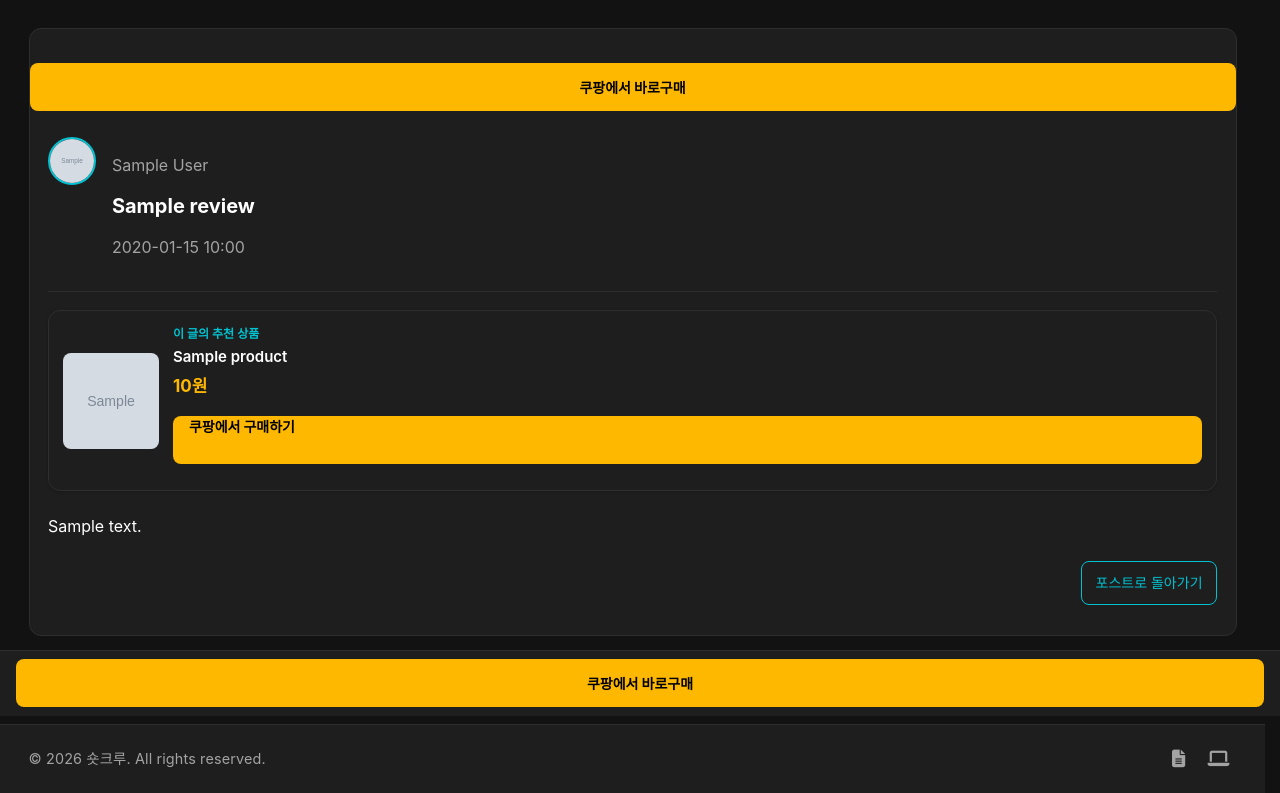
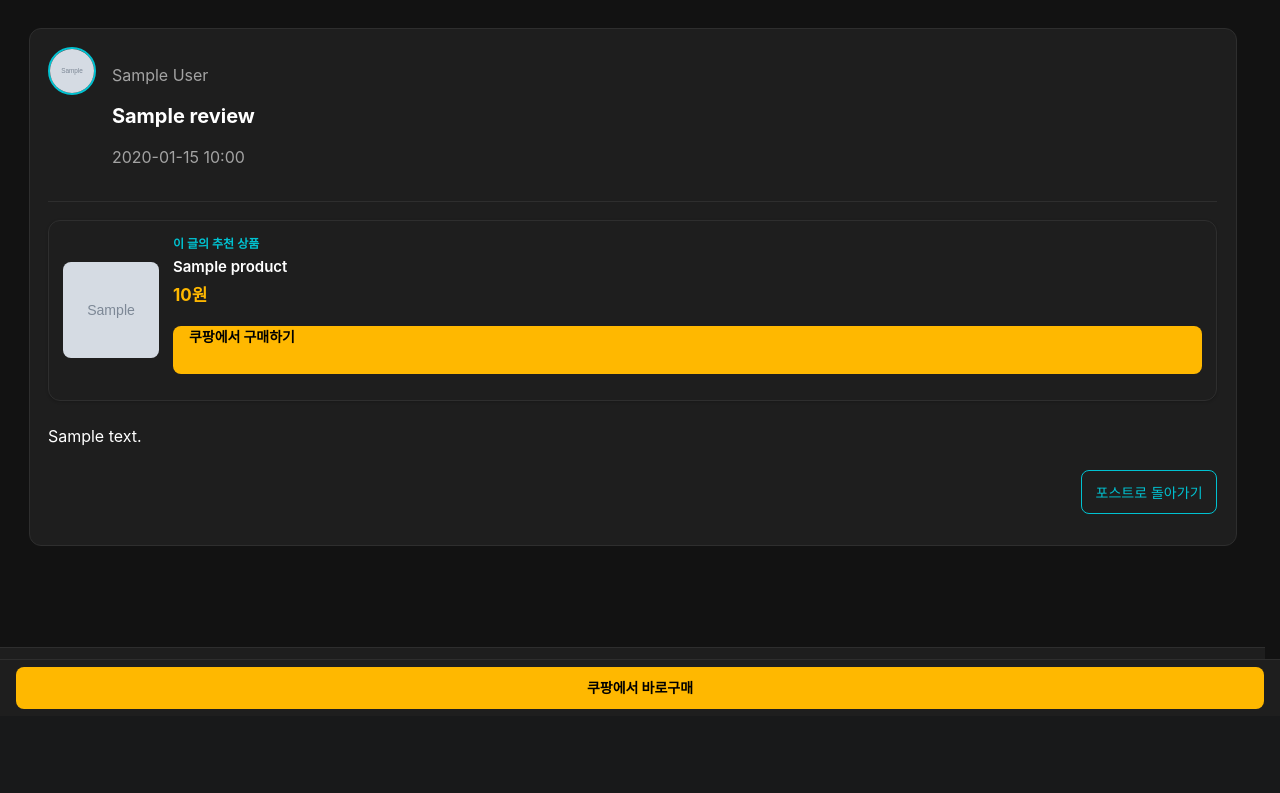
Before and after one commit to sswik/shortcrew, a FastAPI app: page /sample/review/1 in a window 1280 px wide. Shown: the part 84-877 px from the top of the page. After the commit the page ends 793 px from the top, so only its background shows below. Run offline with FastAPI, Linux system fonts and the light colour scheme; tables that the repository leaves empty hold one stand-in row (values such as "Sample post"); grey boxes marked "Sample" are stand-in pictures; some web fonts are replaced.

Commit message:
fix(review-detail): 상단 중복 구매버튼 제거 + 스티키 도크 버튼 축소 + 하단 여백 정리
- 맨 위 detail-article__cta-wrap 제거(스티키 도크와 중복).
- 스티키 구매버튼 min-height 48→42, font 14.
- page-body 하단 패딩 5.5→4rem, 죽은 cta-wrap CSS 정리.

Co-Authored-By: Claude Opus 4.8 <noreply@anthropic.com>

```diff
--- a/app/client/templates/review_detail.html
+++ b/app/client/templates/review_detail.html
@@ -6,12 +6,6 @@
 
 {% block content %}
 <article class="detail-article detail-article--review">
-    {% if buy_url %}
-    <p class="detail-article__cta-wrap">
-        <a class="btn btn-purchase-wide" href="{{ buy_url }}" target="_blank" rel="noopener" data-track-click
-           data-influencer="{{ influencer.name_slug }}" {% if review.product_id %}data-product-id="{{ review.product_id }}"{% endif %} data-product-name="{{ (review.product.title if review.product else (review.sheet_product_title or review.title)) | e }}" data-review-id="{{ review.id }}">쿠팡에서 바로구매</a>
-    </p>
-    {% endif %}
     <div class="detail-header">
         <img class="avatar" src="{{ influencer.profile_image }}" alt="{{ influencer.display_name }}">
         <div>
--- a/static/css/style.css
+++ b/static/css/style.css
@@ -773,17 +773,7 @@ a {
 }
 
 .page--review-detail .page-body {
-    padding-bottom: calc(5.5rem + env(safe-area-inset-bottom, 0px));
-}
-
-.detail-article--review .detail-article__cta-wrap {
-    margin-left: calc(-1 * 0.85rem);
-    margin-right: calc(-1 * 0.85rem);
-}
-
-.detail-article--review .detail-article__cta-wrap .btn-purchase-wide {
-    margin-top: 0;
-    margin-bottom: 0.65rem;
+    padding-bottom: calc(4rem + env(safe-area-inset-bottom, 0px));
 }
 
 .detail-article__footer-row {
@@ -807,20 +797,13 @@ a {
     text-decoration: none;
 }
 
-@media (min-width: 721px) {
-    .detail-article--review .detail-article__cta-wrap {
-        margin-left: calc(-1 * 1.15rem);
-        margin-right: calc(-1 * 1.15rem);
-    }
-}
-
 .review-purchase-dock {
     position: fixed;
     left: 0;
     right: 0;
     bottom: 0;
     z-index: 60;
-    padding: 0.5rem var(--page-pad-x) calc(0.55rem + env(safe-area-inset-bottom, 0px)) var(--page-pad-x-right);
+    padding: 0.4rem var(--page-pad-x) calc(0.45rem + env(safe-area-inset-bottom, 0px)) var(--page-pad-x-right);
     background: var(--surface-card);
     border-top: 1px solid var(--gray-200);
     box-shadow: none;
@@ -828,7 +811,8 @@ a {
 
 .review-purchase-dock .btn-purchase-wide--dock {
     margin: 0;
-    min-height: 48px;
+    min-height: 42px;
+    font-size: 14px;
     background: var(--amber-cta);
     color: #000000;
     font-weight: 800;
```
